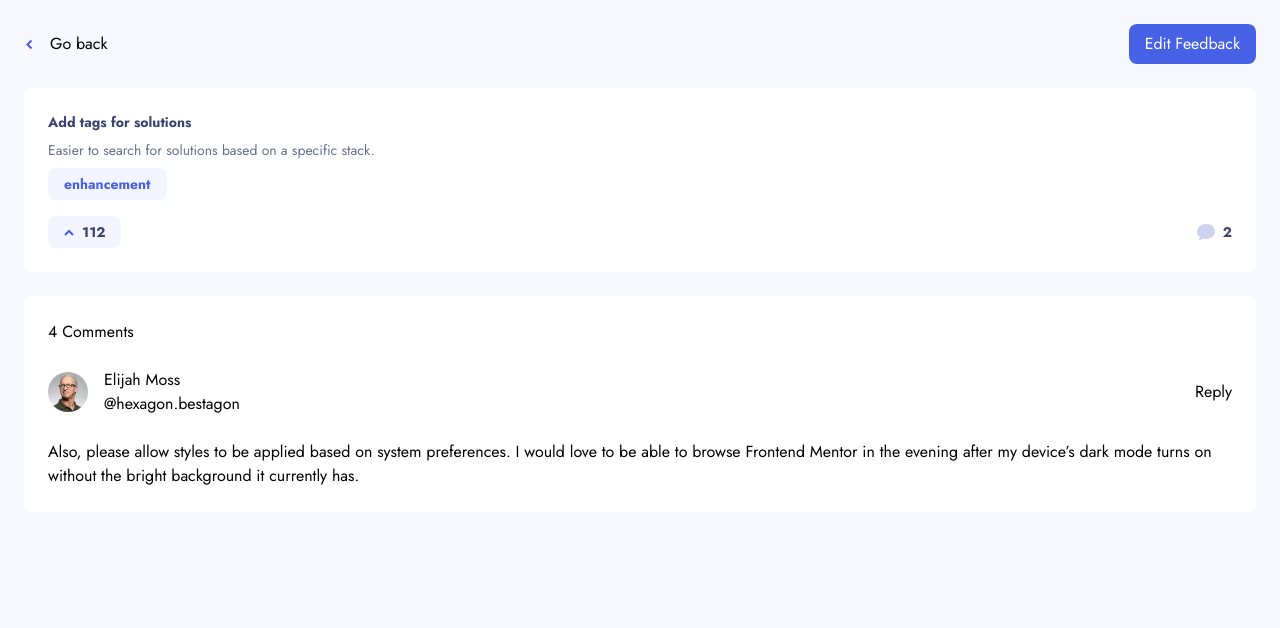
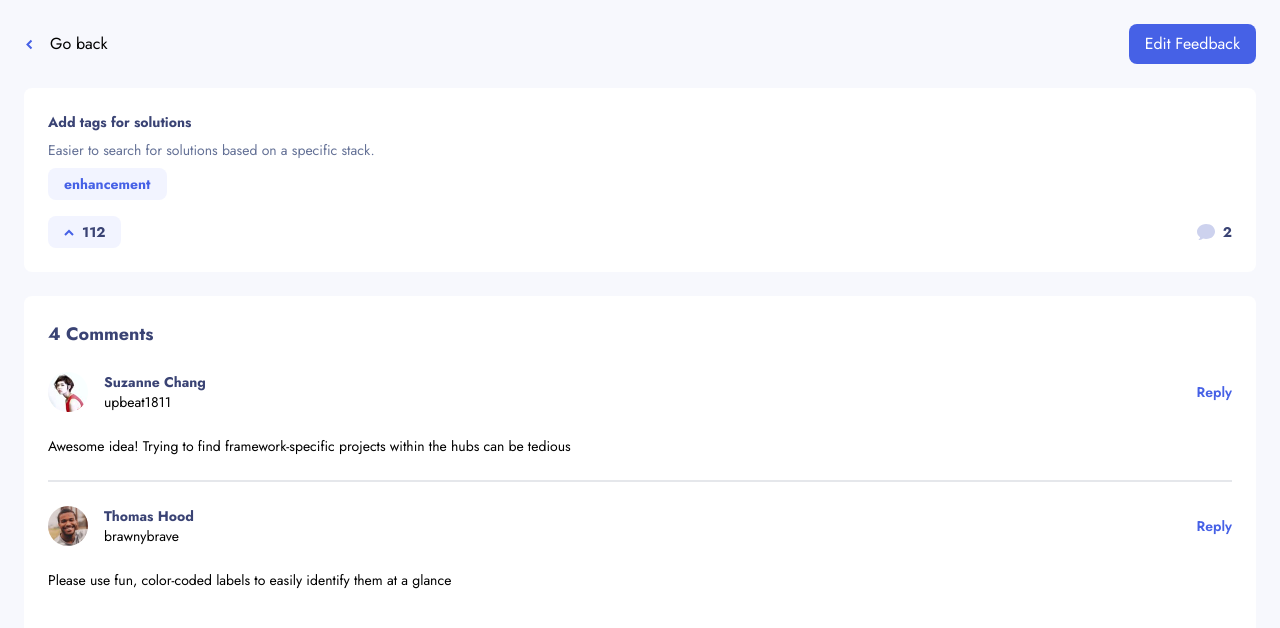
Before and after one commit to m4rk00s/product-feedback-app, a React (Vite) app: page /feedbacks/1 in a window 1280 px wide. Shown: the top 628 px of the page. Built offline with nearby package versions, Linux system fonts and the light colour scheme.

Commit message:
add formik & update feedback detail

```diff
--- a/package.json
+++ b/package.json
@@ -8,6 +8,7 @@
   },
   "dependencies": {
     "@reduxjs/toolkit": "^1.7.2",
+    "formik": "^2.2.9",
     "react": "^17.0.2",
     "react-dom": "^17.0.2",
     "react-redux": "^7.2.6"
--- a/src/routes/FeedbackDetail.tsx
+++ b/src/routes/FeedbackDetail.tsx
@@ -4,11 +4,28 @@ import FeedbackRequestCard from "../components/FeedbackRequestCard";
 import IconArrowDown from "../components/icons/IconArrowDown";
 import { useAppDispatch, useAppSelector } from "../hooks";
 import NotFound from "./NotFound";
+import IconAnne from "../assets/user-images/image-anne.jpg";
 import IconElijah from "../assets/user-images/image-elijah.jpg";
+import IconGeorge from "../assets/user-images/image-george.jpg";
+import IconJackson from "../assets/user-images/image-jackson.jpg";
+import IconJames from "../assets/user-images/image-james.jpg";
+import IconJavier from "../assets/user-images/image-javier.jpg";
+import IconJudah from "../assets/user-images/image-judah.jpg";
+import IconRoxanne from "../assets/user-images/image-roxanne.jpg";
+import IconRyan from "../assets/user-images/image-ryan.jpg";
+import IconSuzanne from "../assets/user-images/image-suzanne.jpg";
+import IconThomas from "../assets/user-images/image-thomas.jpg";
+import IconVictoria from "../assets/user-images/image-victoria.jpg";
+import IconZena from "../assets/user-images/image-zena.jpg";
+import { User } from "../slice";
 
 type Params = {
   feedbackId: string;
 };
+
+function Comment() {
+  return <></>;
+}
 
 export default function FeedbackDetail() {
   const params = useParams<Params>();
@@ -20,7 +37,39 @@ export default function FeedbackDetail() {
     (f) => f.id == parseInt(params.feedbackId ?? "0")
   );
 
+  function userAvatar(user: User): string {
+    switch (user.name) {
+      case "Anne Valentine":
+        return IconAnne;
+      case "Elijah Moss":
+        return IconElijah;
+      case "George Partridge":
+        return IconGeorge;
+      case "Jackson Barker":
+        return IconJackson;
+      case "James Skinner":
+        return IconJames;
+      case "Javier Pollard":
+        return IconJavier;
+      case "Roxanne Travis":
+        return IconRoxanne;
+      case "Ryan Welles":
+        return IconRyan;
+      case "Suzanne Chang":
+        return IconSuzanne;
+      case "Thomas Hood":
+        return IconThomas;
+      case "Victoria Mejia":
+        return IconVictoria;
+      case "Zena Kelley":
+        return IconZena;
+      default:
+        return "";
+    }
+  }
+
   if (feedbackDetail !== undefined) {
+    console.log(feedbackDetail);
     return (
       <div className="bg-[#F7F8FD] min-h-full p-6">
         {/* header */}
@@ -40,26 +89,79 @@ export default function FeedbackDetail() {
           <FeedbackRequestCard product={feedbackDetail} />
 
           <div className="bg-white mt-6 p-6 rounded-lg">
-            <div>4 Comments</div>
+            <div className="text-lg font-bold text-[#3A4374]">
+              {(feedbackDetail.comments?.length ?? 0) +
+                (feedbackDetail.comments?.flatMap((c) => c.replies).length ??
+                  0)}{" "}
+              Comments
+            </div>
+            {feedbackDetail.comments?.length ?? 0 > 0 ? (
               <div className="mt-6">
                 {/* comment */}
-              <div>
+                {feedbackDetail.comments?.map((comment) => {
+                  return (
+                    <div
+                      className="odd:border-b-2 pb-6 mt-6 text-sm"
+                      key={comment.id}
+                    >
                       <div className="flex items-center">
-                  <img className="rounded-full h-10" src={IconElijah} alt="" />
+                        <img
+                          className="rounded-full h-10"
+                          src={userAvatar(comment.user)}
+                          alt=""
+                        />
                         <div className="ml-4">
-                    <div>Elijah Moss</div>
-                    <div>@hexagon.bestagon</div>
+                          <div className="text-[#3A4374] font-bold">
+                            {comment.user.name}
                           </div>
-                  <div className="ml-auto">Reply</div>
+                          <div>{comment.user.username}</div>
+                        </div>
+                        <div className="ml-auto text-[#4661E6] font-semibold">
+                          Reply
+                        </div>
+                      </div>
+                      <div className="mt-6">{comment.content}</div>
+
+                      {/* replies */}
+                      {(comment.replies?.length ?? 0) > 0 ? (
+                        <div className="mt-6 flex flex-col gap-6 pl-6 border-l-2">
+                          {comment.replies?.map((replay, index) => {
+                            return (
+                              <div key={index}>
+                                <div className="flex items-center">
+                                  <img
+                                    className="rounded-full h-10"
+                                    src={userAvatar(replay.user)}
+                                    alt=""
+                                  />
+                                  <div className="ml-4">
+                                    <div className="text-[#3A4374] font-bold">
+                                      {replay.user.name}
+                                    </div>
+                                    <div>{replay.user.username}</div>
+                                  </div>
+                                  <div className="ml-auto text-[#4661E6] font-semibold">
+                                    Reply
+                                  </div>
                                 </div>
                                 <div className="mt-6">
-                  Also, please allow styles to be applied based on system
-                  preferences. I would love to be able to browse Frontend Mentor
-                  in the evening after my device’s dark mode turns on without
-                  the bright background it currently has.
+                                  <span className="text-[#AD1FEA] font-bold">{`@${replay.replyingTo} `}</span>
+                                  {replay.content}
                                 </div>
                               </div>
+                            );
+                          })}
                         </div>
+                      ) : (
+                        <></>
+                      )}
+                    </div>
+                  );
+                })}
+              </div>
+            ) : (
+              <></>
+            )}
           </div>
         </div>
       </div>
```
Also changed, not shown: 1 other file (tests, documents, lock files or other folders). Lines whose indentation alone changed are shown as unchanged.
